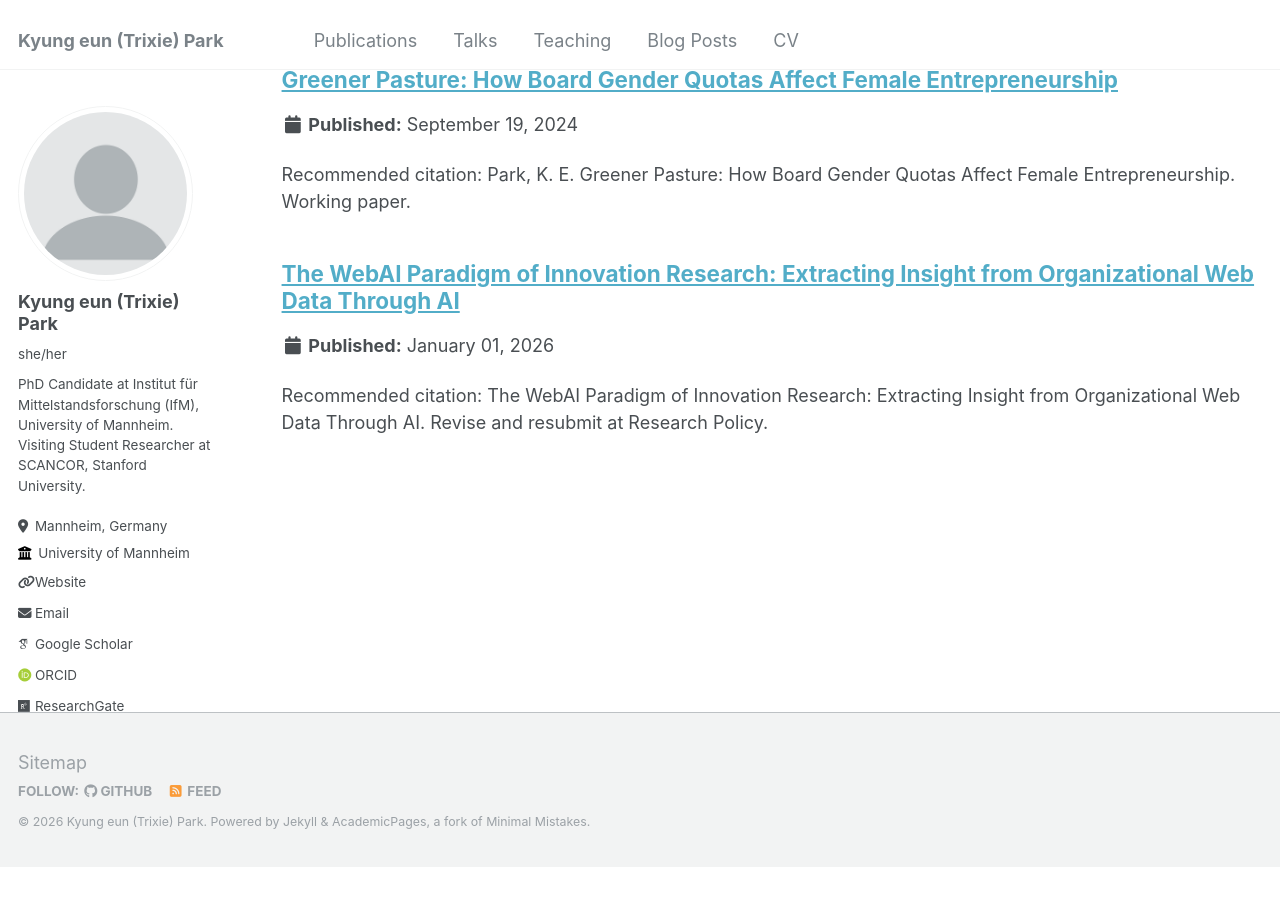
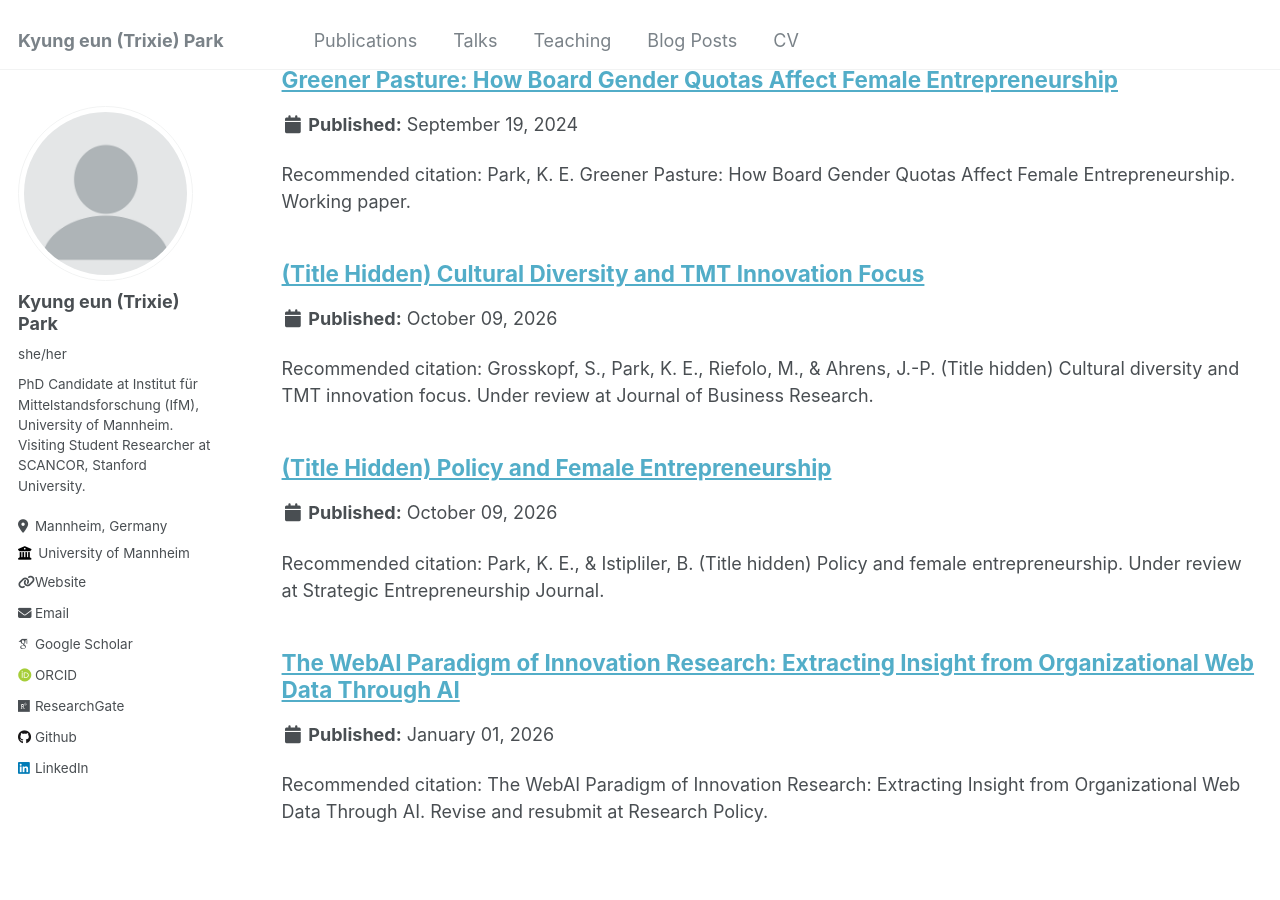
Before and after one commit to KyungEPark/KyungEPark.github.io, a Jekyll site: the page built from _pages/sitemap.md, in a window 1280 px wide and 900 px high, scrolled down 4626 px. Built offline with Jekyll 4.4.1, drawn with Linux system fonts in a browser that asks for light colours; some web fonts are replaced; before the commit the page ends 5493 px from its top, so only the background shows below that.

Commit message:
Add two working papers under review, with titles withheld
Both papers are still under review, so the titles stay hidden: the list
shows "(Title Hidden)" plus the topic, the co-authors and the status.

Entries marked hidden_title render the title as plain text instead of a
link, because the only thing behind that link is a stub page repeating
the hidden title.

Working papers never display a date, so these two omit it. Document that
and the hidden_title convention in the README.

Co-Authored-By: Claude Opus 5 (1M context) <noreply@anthropic.com>

```diff
--- a/_includes/archive-single-workingpaper.html
+++ b/_includes/archive-single-workingpaper.html
@@ -3,7 +3,11 @@
 <div class="{{ include.type | default: "list" }}__item">
   <article class="archive__item" itemscope itemtype="http://schema.org/CreativeWork">
     <h2 class="archive__item-title" itemprop="headline">
-      <a href="{{ base_path }}{{ post.url }}" rel="permalink">{{ post.title }}</a>
+      {% if post.hidden_title %}
+        {{ post.title }}
+      {% else %}
+        <a href="{{ base_path }}{{ post.url }}" rel="permalink">{{ post.title }}</a>
+      {% endif %}
     </h2>
     {% if post.authors %}
       <p>{{ post.authors }}</p>
--- /dev/null
+++ b/_workingpapers/2026_cultural_diversity_tmt.md
@@ -0,0 +1,10 @@
+---
+title: "(Title Hidden) Cultural Diversity and TMT Innovation Focus"
+collection: workingpapers
+permalink: /workingpapers/cultural_diversity_tmt
+hidden_title: true
+authors: "with Grosskopf, S., Riefolo, M. and Ahrens, J.-P."
+status: "Under review at Journal of Business Research"
+venue: "Journal of Business Research"
+citation: "Grosskopf, S., Park, K. E., Riefolo, M., & Ahrens, J.-P. (Title hidden) Cultural diversity and TMT innovation focus. Under review at Journal of Business Research."
+---
--- /dev/null
+++ b/_workingpapers/2026_policy_female_entrepreneurship.md
@@ -0,0 +1,10 @@
+---
+title: "(Title Hidden) Policy and Female Entrepreneurship"
+collection: workingpapers
+permalink: /workingpapers/policy_female_entrepreneurship
+hidden_title: true
+authors: "with Istipliler, B."
+status: "Under review at Strategic Entrepreneurship Journal"
+venue: "Strategic Entrepreneurship Journal"
+citation: "Park, K. E., & Istipliler, B. (Title hidden) Policy and female entrepreneurship. Under review at Strategic Entrepreneurship Journal."
+---
```
Also changed, not shown: README.md (+24 -0 lines).
